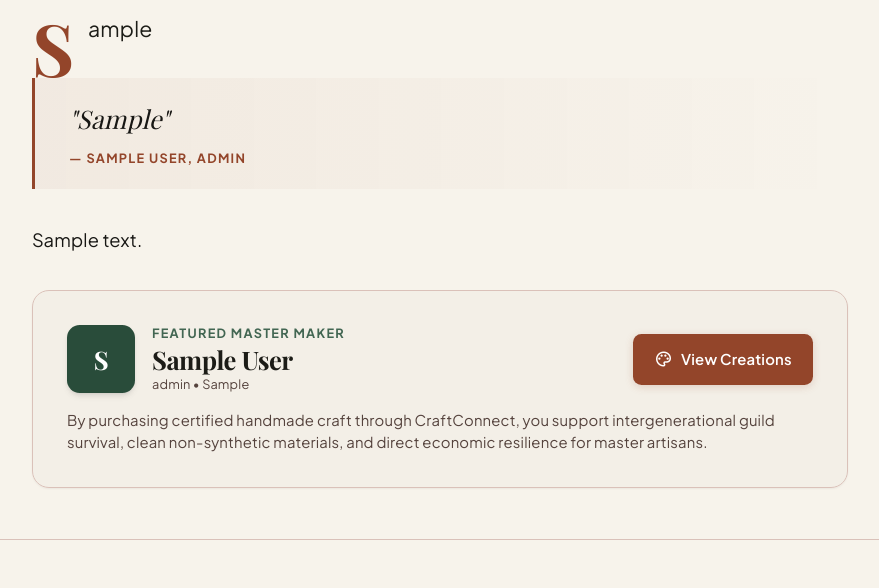
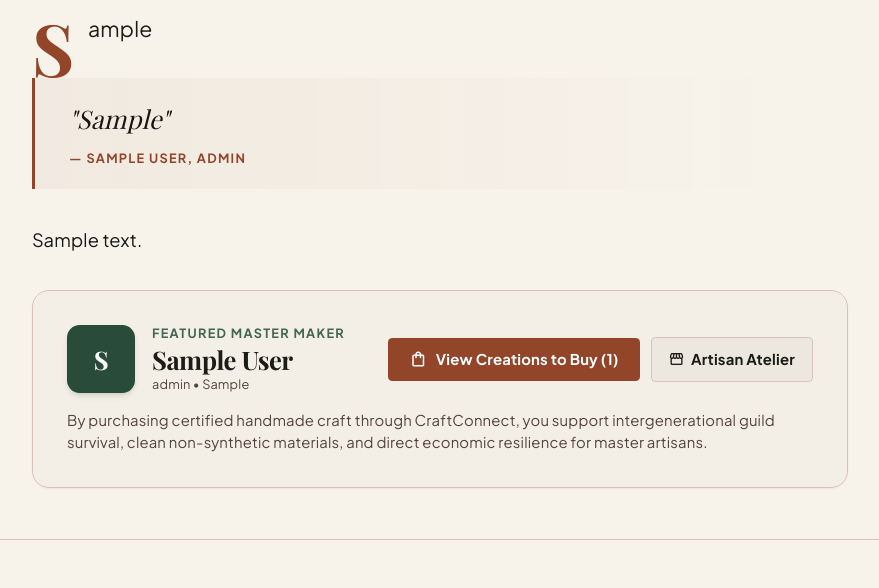
Before and after one commit to AllenLenoy/SkillsCraft-AI, a Django app: page /journal/sample/ in a window 1280 px wide. Shown: the part 1094-1682 px from the top of the page, without its empty margins (200-1079 px from the left). Run offline with Django 5.2, Linux system fonts and the light colour scheme; tables that the repository leaves empty hold one stand-in row (values such as "Sample post"); grey boxes marked "Sample" are stand-in pictures; some libraries are stand-ins or nearby versions; some web fonts are replaced.

Commit message:
feat(journal): route 'View Creations to Buy' directly to craft purchase section and artisan atelier

```diff
--- a/marketplace/views.py
+++ b/marketplace/views.py
@@ -73,6 +73,7 @@ class ProductCatalogView(ListView):
         q = self.request.GET.get("q", "").strip()
         category_slug = self.request.GET.get("category", "").strip()
         material = self.request.GET.get("material", "").strip()
+        artisan_id = self.request.GET.get("artisan", "").strip()
         ordering = self.request.GET.get("ordering", "-created_at")
 
         # If natural language query is provided, use Smart Craft Discovery
@@ -87,6 +88,8 @@ class ProductCatalogView(ListView):
                     queryset = queryset.filter(category__slug=category_slug)
                 if material:
                     queryset = queryset.filter(material__icontains=material)
+                if artisan_id:
+                    queryset = queryset.filter(artisan_id=artisan_id)
             return queryset
 
         self.discovery_result = None
@@ -97,6 +100,9 @@ class ProductCatalogView(ListView):
 
         if material:
             queryset = queryset.filter(material__icontains=material)
+
+        if artisan_id:
+            queryset = queryset.filter(artisan_id=artisan_id)
 
         ordering_map = {
             "price_asc": "price",
--- a/templates/marketplace/story_detail.html
+++ b/templates/marketplace/story_detail.html
@@ -138,17 +138,30 @@
           </div>
         </div>
 
-        {% if story.artisan %}
-          <a href="{% url 'marketplace:product_catalog' %}?q={{ story.author_name|urlencode }}" class="btn-primary shrink-0">
-            <span class="material-symbols-outlined text-[18px]">palette</span>
-            <span>View Creations</span>
-          </a>
-        {% else %}
-          <a href="{% url 'marketplace:product_catalog' %}" class="btn-primary shrink-0">
-            <span class="material-symbols-outlined text-[18px]">storefront</span>
-            <span>Browse Pieces</span>
-          </a>
-        {% endif %}
+        <div class="flex flex-wrap items-center gap-2.5 shrink-0">
+          {% if story.related_products.exists %}
+            <a href="#story-creations" class="px-5 py-2.5 bg-primary text-white text-sm font-bold rounded-lg hover:bg-primary-hover transition-all flex items-center gap-2 shadow-xs font-label hover-lift">
+              <span class="material-symbols-outlined text-[18px]">shopping_bag</span>
+              <span>View Creations to Buy ({{ story.related_products.count }})</span>
+            </a>
+          {% elif story.artisan %}
+            <a href="{% url 'accounts:artisan_detail' pk=story.artisan.id %}" class="px-5 py-2.5 bg-primary text-white text-sm font-bold rounded-lg hover:bg-primary-hover transition-all flex items-center gap-2 shadow-xs font-label hover-lift">
+              <span class="material-symbols-outlined text-[18px]">shopping_bag</span>
+              <span>View Creations to Buy</span>
+            </a>
+          {% else %}
+            <a href="{% url 'marketplace:product_catalog' %}" class="px-5 py-2.5 bg-primary text-white text-sm font-bold rounded-lg hover:bg-primary-hover transition-all flex items-center gap-2 shadow-xs font-label hover-lift">
+              <span class="material-symbols-outlined text-[18px]">storefront</span>
+              <span>Browse Catalog</span>
+            </a>
+          {% endif %}
+          {% if story.artisan %}
+            <a href="{% url 'accounts:artisan_detail' pk=story.artisan.id %}" class="px-4 py-2.5 bg-surface-container-high border border-outline-variant text-on-surface text-sm font-bold rounded-lg hover:bg-surface-container transition-all flex items-center gap-1.5 font-label">
+              <span class="material-symbols-outlined text-[16px]">storefront</span>
+              <span>Artisan Atelier</span>
+            </a>
+          {% endif %}
+        </div>
       </div>
       <p class="text-xs sm:text-sm text-on-surface-variant font-body leading-relaxed">
         By purchasing certified handmade craft through CraftConnect, you support intergenerational guild survival, clean non-synthetic materials, and direct economic resilience for master artisans.
@@ -159,7 +172,7 @@
 
   <!-- ==================== FEATURED CRAFT PIECES IN THIS STORY ==================== -->
   {% if story.related_products.exists %}
-    <section class="max-w-5xl mx-auto pt-10 border-t border-outline-variant space-y-6" data-animate>
+    <section id="story-creations" class="max-w-5xl mx-auto pt-10 border-t border-outline-variant space-y-6 scroll-mt-24" data-animate>
       <div class="flex flex-col sm:flex-row sm:items-end justify-between gap-4">
         <div>
           <span class="provenance-tag text-primary">Living Atelier</span>
```
